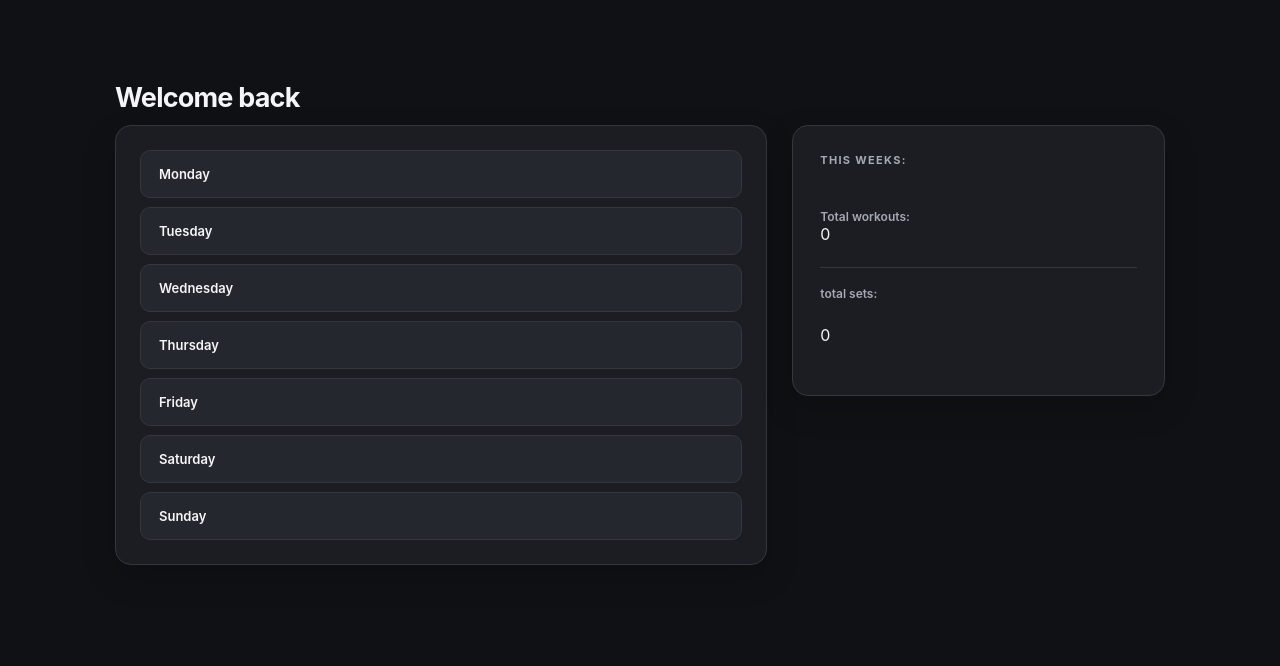
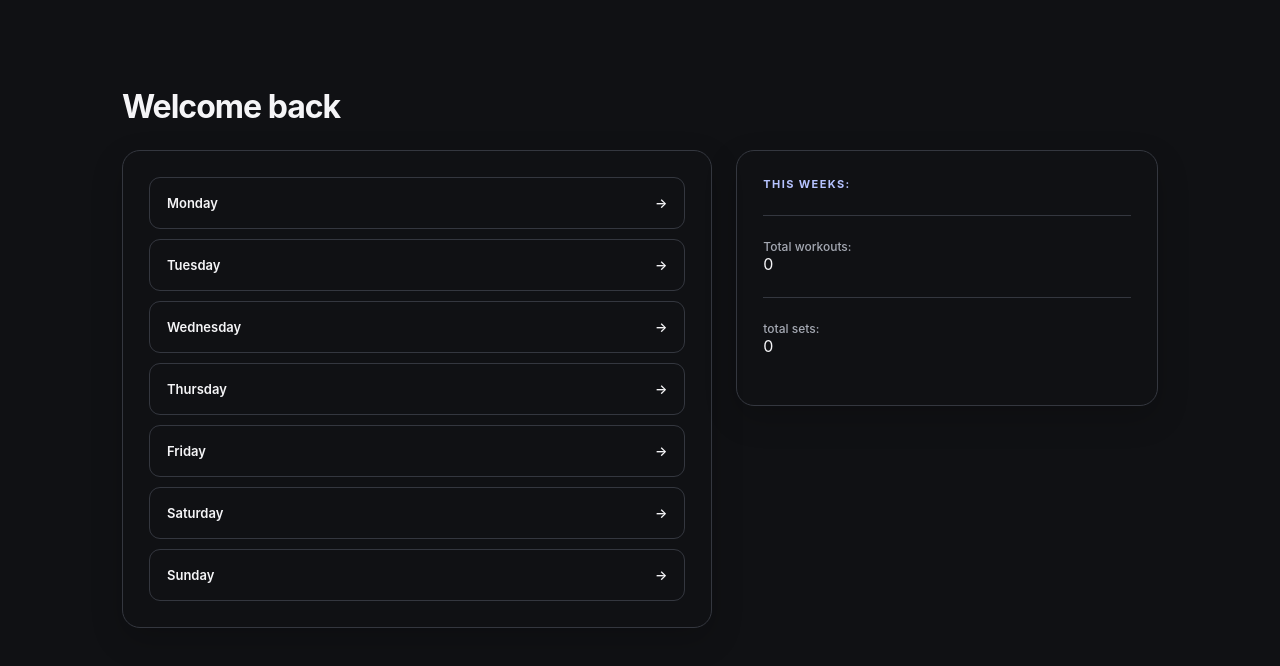
Before and after one commit to Christianvdev/FitnessApp, a React app in the folder Fitness/frontend/: page /home in a window 1280 px wide. Shown: the top 666 px of the page. Built offline with nearby package versions, Linux system fonts and the light colour scheme; no server answers; sample sign-in values are in the browser's storage; the HTML template or start-up script is replaced by a standard one.

Commit message:
style(fitness): redesign weekly dashboard and day navigation

```diff
--- a/Fitness/frontend/src/styles/DashboardPage.css
+++ b/Fitness/frontend/src/styles/DashboardPage.css
@@ -1,124 +1,78 @@
-/* Home dashboard: weekday navigation and summary. */
+/* Weekly overview */
 .dashboard-whole {
+  position: relative;
   display: grid;
-  grid-template-columns: minmax(0, 1.4fr) minmax(260px, 0.8fr);
-  gap: 25px;
-  max-width: 1120px;
+  grid-template-columns: 1.4fr 1fr;
+  gap: 24px;
+  max-width: 1100px;
   min-height: 100vh;
-  margin: 0 auto;
-  padding: 125px 35px 55px;
-  position: relative;
+  margin: auto;
+  padding: 150px 32px 65px;
 }
-
 .title {
   position: absolute;
-  top: 49px;
-  left: 35px;
+  top: 55px;
+  left: 32px;
+  right: 32px;
   color: var(--text);
-  font-size: 27px;
+  font-size: 32px;
   font-weight: 700;
-  letter-spacing: -0.8px;
+  letter-spacing: -1px;
 }
-
-.dashboard-left,
-.dashboard-right {
+.dashboard-left, .dashboard-right {
   min-width: 0;
   align-self: start;
+  padding: 26px;
   border: 1px solid var(--border);
-  border-radius: 16px;
-  background: var(--surface);
+  border-radius: 18px;
+  background: var(--panel);
   box-shadow: var(--shadow);
 }
-
-.dashboard-left {
-  padding: 24px;
-}
-
-.dashboard-left > div {
+.day-container { display: grid; gap: 10px; width: 100%; }
+.day-button {
+  display: flex;
+  align-items: center;
   width: 100%;
-}
-
-.day-container {
-  display: grid;
-  gap: 9px;
-  width: 100%;
-}
-
-.day-button {
-  width: 100%;
-  padding: 15px 18px;
+  padding: 17px;
   border: 1px solid var(--border);
-  border-radius: 10px;
-  background: var(--surface-light);
+  border-radius: 11px;
+  background: var(--field);
   color: var(--text);
   font-size: 13px;
   font-weight: 600;
   text-align: left;
-  transition: background 0.2s, border-color 0.2s, transform 0.2s;
+  transition: background .2s, border-color .2s, transform .2s;
 }
-
-.day-button:hover {
-  background: var(--accent-dark);
-  border-color: var(--accent);
-  transform: translateX(3px);
-}
-
-.dashboard-right {
-  display: flex;
-  flex-direction: column;
-  padding: 27px;
-}
-
+.day-button::after { content: "→"; margin-left: auto; color: var(--soft); }
+.day-button:hover { transform: translateX(3px); border-color: var(--accent); background: var(--panel-hover); }
+.dashboard-right { display: flex; flex-direction: column; }
 .dr-header {
   margin-bottom: 24px;
-  color: var(--muted);
+  color: var(--accent);
   font-size: 11px;
   font-weight: 700;
-  letter-spacing: 0.12em;
+  letter-spacing: 1.4px;
   text-transform: uppercase;
 }
-
-.dr-box {
-  padding: 18px 0 23px;
-  border-bottom: 1px solid var(--border);
-}
-
-.dr-box:last-child {
-  border-bottom: 0;
-}
-
-.dr-box h1:not(.dr-stat) {
+.dr-box { padding: 23px 0; border-top: 1px solid var(--border); }
+.dr-box h1, .dr-box .dr-header {
+  margin: 0;
   color: var(--muted);
   font-size: 12px;
-  font-weight: 600;
+  font-weight: 500;
   letter-spacing: 0;
   text-transform: none;
 }
-
-.dr-stat {
-  margin-top: 12px;
+.dr-box .dr-stat {
+  margin-top: 14px;
   color: var(--text);
-  font-size: 45px;
+  font-size: 52px;
   font-weight: 700;
-  letter-spacing: -1px;
-  line-height: 1.1;
-  font-variant-numeric: tabular-nums;
+  letter-spacing: -2px;
+  line-height: 1;
 }
-
-@media (max-width: 760px) {
-  .dashboard-whole {
-    grid-template-columns: 1fr;
-    padding: 120px 18px 40px;
-  }
-
-  .title {
-    top: 45px;
-    left: 18px;
-    font-size: 23px;
-  }
-
-  .dashboard-left,
-  .dashboard-right {
-    padding: 20px;
-  }
+@media (max-width: 750px) {
+  .dashboard-whole { grid-template-columns: 1fr; gap: 18px; padding: 120px 18px 40px; }
+  .title { top: 40px; left: 18px; right: 18px; font-size: 27px; }
+  .dashboard-left, .dashboard-right { padding: 20px; }
 }
```
